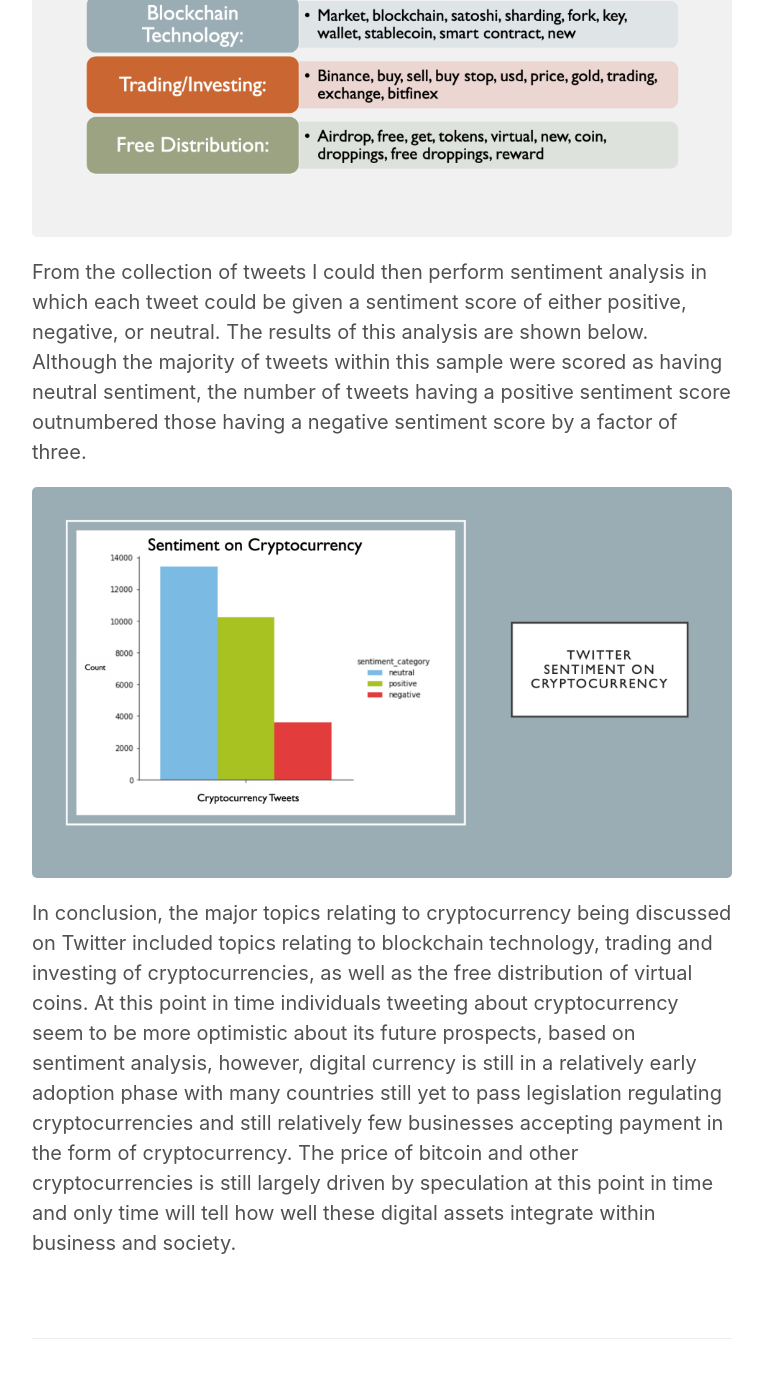
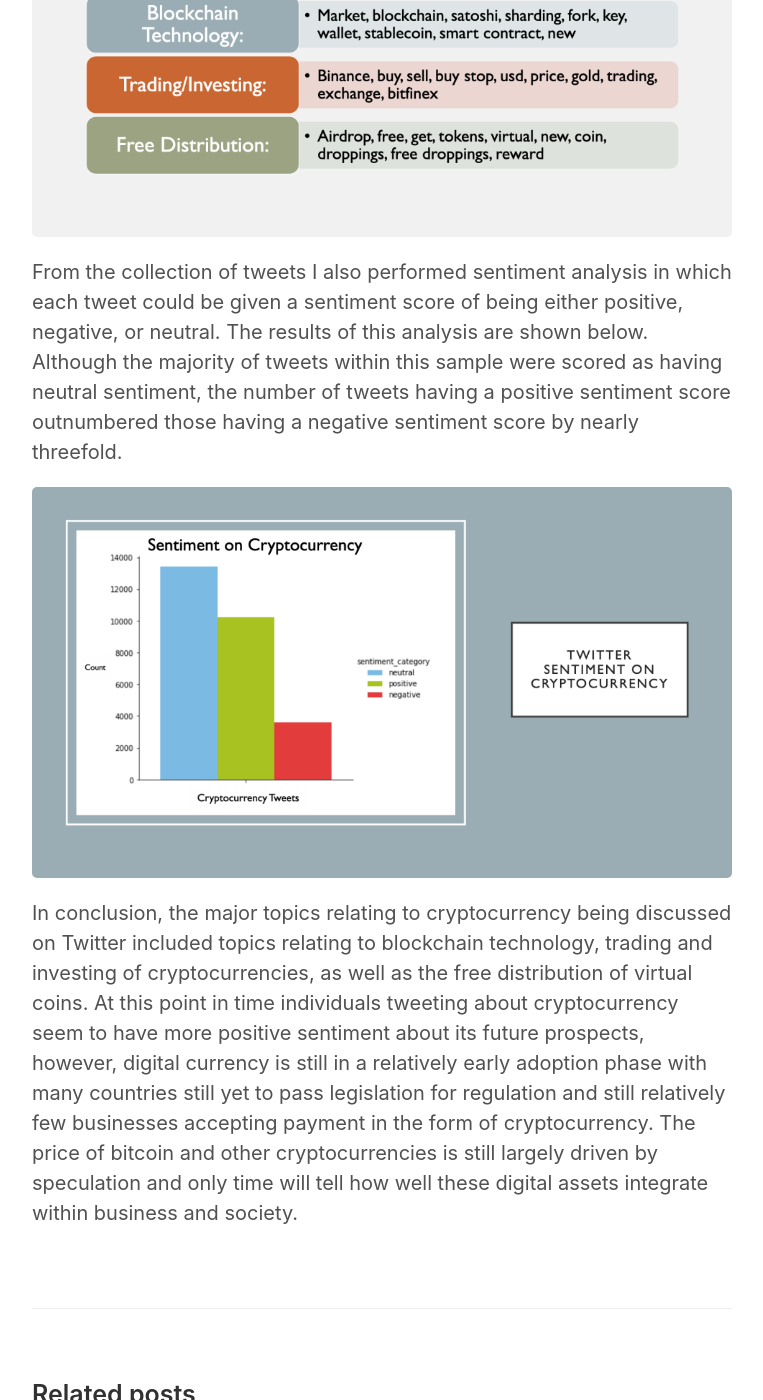
Before and after one commit to Gopher2016/Gopher2016.github.io, a Jekyll site: the page built from _posts/2019-06-26-example-content.md, in a window 1280 px wide and 1400 px high, scrolled down 1278 px. Shown: the whole window, without its empty margins (258-1021 px from the left). Built offline with Jekyll 4.4.1, drawn with Linux system fonts in a browser that asks for light colours; some of the changed text lies outside the part shown.

Commit message:
My fourth blog post

```diff
--- a/_posts/2019-06-26-example-content.md
+++ b/_posts/2019-06-26-example-content.md
@@ -3,16 +3,16 @@ layout: post
 title: Topic Modeling of Cryptocurrency Topics on Twitter
 ---
 
-Over the past several years the use and popularity of cryptocurrencies has soared. More recently, the price of bitcoin and other cryptocurrencies have steadily increased since earlier this year with the price of bitcoin surpassing $13,000 across several different exchanges at the time I am writing this post on the afternoon of June 26, 2019. With the strong amount of interest in cryptocurrencies on social media I thought it would be interesting to perform topic modeling of topics related to cryptocurrency on twitter using natural language processing techniques to identify various topics  being discussed that relate to digital currency.
+Over the past several years the use and popularity of cryptocurrencies has soared. More recently, the price of bitcoin and other cryptocurrencies have steadily increased since earlier this year with the price of bitcoin surpassing $13,000 across several different exchanges as I am writing this post on the afternoon of June 26, 2019. With the strong amount of interest in cryptocurrencies on social media I thought it would be interesting to perform topic modeling of tweets related to cryptocurrency on Twitter using natural language processing techniques to identify various topics being discussed.
 
 In order to accomplish this task twitter data was streamed using the Tweepy streamer in python from which twitter data was stored in a MongoDB database. Tweets were streamed over a two week period and specifically filtered for terms relating to cryptocurrency including blockchain, bitcoin, ethereum, binance, etc. As a form of dimensionality reduction, topic modeling could then be performed to represent the text from each tweet in its topic space in which various topics could be identified as a cluster of similar tweets.
 
-A total of 30,000 tweets were collected and stored in a MongoDB database. Latent semantic analysis (LSA), non-negative matrix factorization (NMF), and latent dirichlet allocation (LDA) were topic modeling algorithms that were performed. LSA provided the best separation between topics and yielded three distinct topics which could be identified as tweets relating to blockchain technology, trading and investing of cryptocurrencies, as well as the free distribution of virtual coins.
+A total of 30,000 tweets were collected and stored in a MongoDB database. Latent semantic analysis (LSA), non-negative matrix factorization (NMF), and latent dirichlet allocation (LDA) were among the topic modeling algorithms that I performed. LSA provided the best separation between topics and yielded three distinct topics which could be identified as tweets relating to blockchain technology, trading and investing of cryptocurrencies, as well as the free distribution of virtual coins.
 
 ![Distribution](https://github.com/Gopher2016/Gopher2016.github.io/blob/master/images/Cryptocurrency_Topics.png?raw=true)
 
-From the collection of tweets I could then perform sentiment analysis in which each tweet could be given a sentiment score of either positive, negative, or neutral. The results of this analysis are shown below. Although the majority of tweets within this sample were scored as having neutral sentiment, the number of tweets having a positive sentiment score outnumbered those having a negative sentiment score by a factor of three.
+From the collection of tweets I also performed sentiment analysis in which each tweet could be given a sentiment score of being either positive, negative, or neutral. The results of this analysis are shown below. Although the majority of tweets within this sample were scored as having neutral sentiment, the number of tweets having a positive sentiment score outnumbered those having a negative sentiment score by nearly threefold.
 
 ![Distribution](https://github.com/Gopher2016/Gopher2016.github.io/blob/master/images/Cryptocurrency_Sentiment_Analysis.png?raw=true)
 
-In conclusion, the major topics relating to cryptocurrency being discussed on Twitter included topics relating to blockchain technology, trading and investing of cryptocurrencies, as well as the free distribution of virtual coins. At this point in time individuals tweeting about cryptocurrency seem to be more optimistic about its future prospects, based on sentiment analysis, however, digital currency is still in a relatively early adoption phase with many countries still yet to pass legislation regulating cryptocurrencies and still relatively few businesses accepting payment in the form of cryptocurrency. The price of bitcoin and other cryptocurrencies is still largely driven by speculation at this point in time and only time will tell how well these digital assets integrate within business and society.
+In conclusion, the major topics relating to cryptocurrency being discussed on Twitter included topics relating to blockchain technology, trading and investing of cryptocurrencies, as well as the free distribution of virtual coins. At this point in time individuals tweeting about cryptocurrency seem to have more positive sentiment about its future prospects, however, digital currency is still in a relatively early adoption phase with many countries still yet to pass legislation for regulation and still relatively few businesses accepting payment in the form of cryptocurrency. The price of bitcoin and other cryptocurrencies is still largely driven by speculation and only time will tell how well these digital assets integrate within business and society.
```
